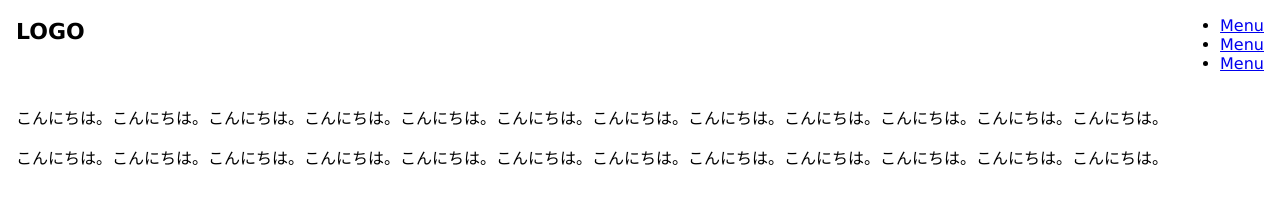
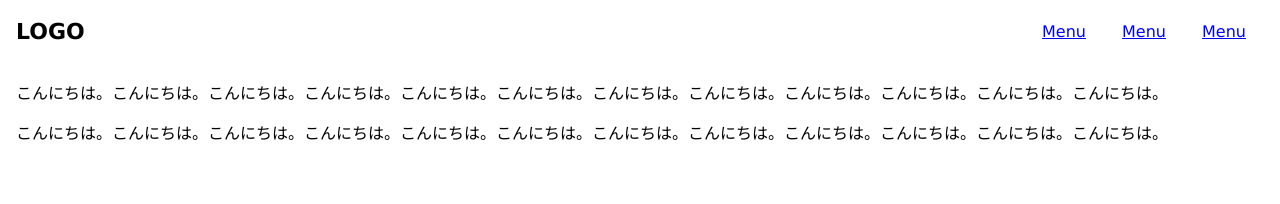
Before and after one commit to gusutaharu/HamburgerMenu, a plain HTML site: page index.html in a window 1280 px wide. Drawn offline with Linux system fonts and the light colour scheme.

Commit message:
lesson13

```diff
--- a/css/styles.css
+++ b/css/styles.css
@@ -98,6 +98,25 @@ main {
     display: block;
     margin-left: auto;
   }
+
+  .pc-menu ul {
+    list-style: none;
+    margin: 0;
+    padding: 0;
+    display: flex;
+  }
+
+  .pc-menu a  {
+    display: block;
+    width: 80px;
+    line-height: 64px;
+    text-align: center;
+  }
+
+  .pc-menu a:hover {
+    background: #f2f2f2;
+  }
+
   .sp-menu {
     display: none;
   }
```
